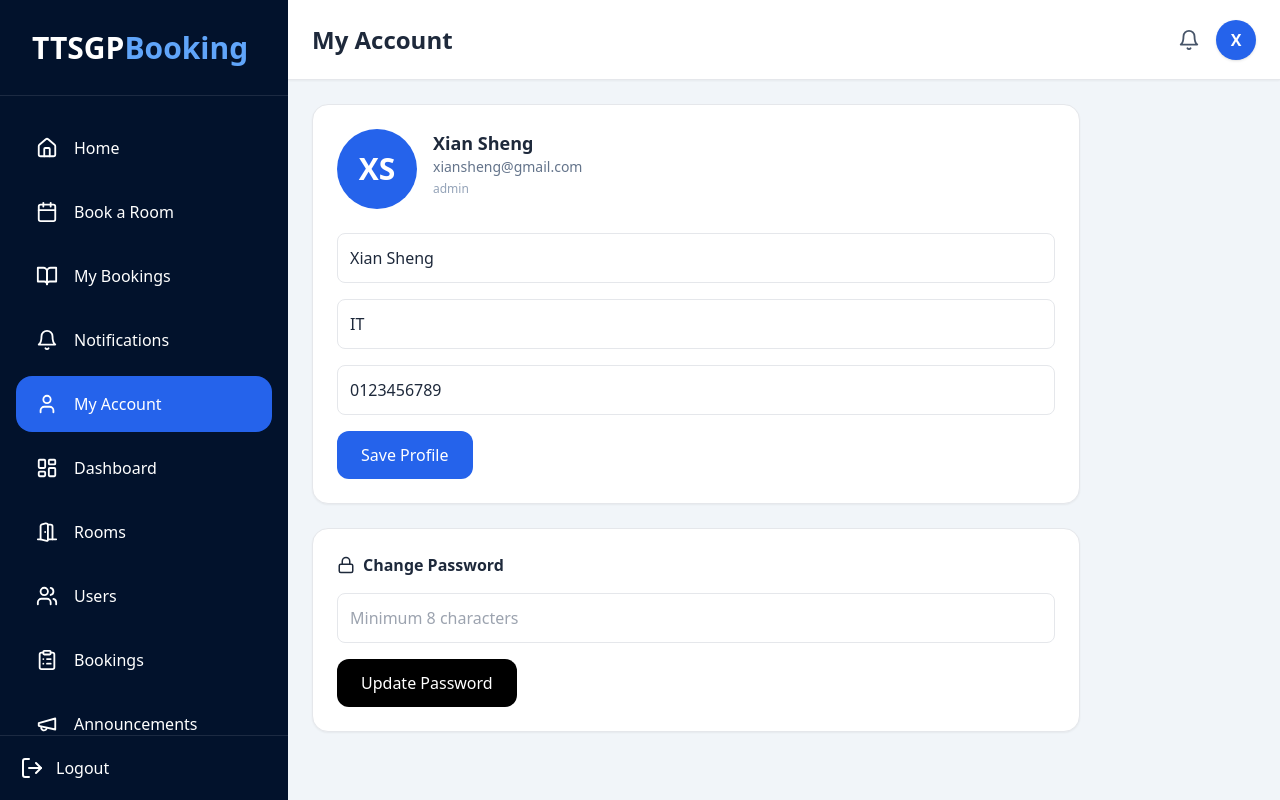
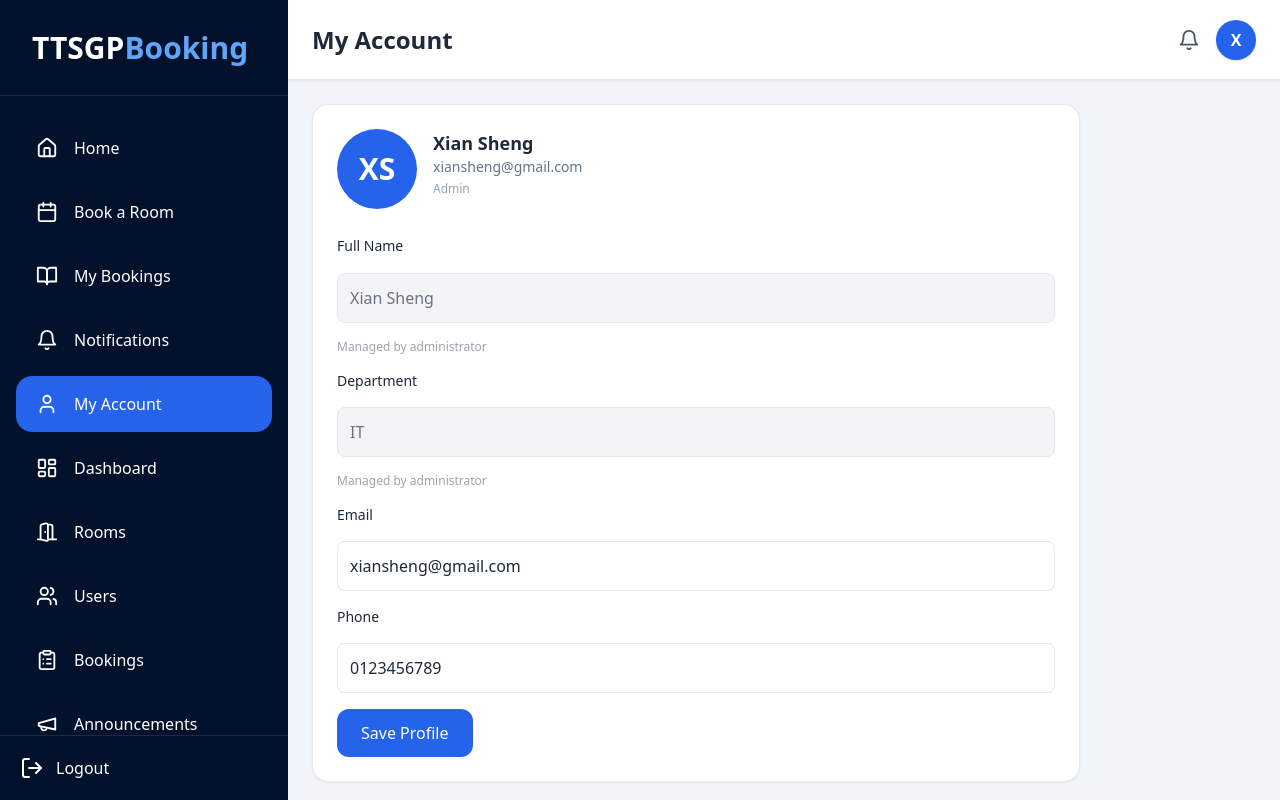
Before and after one commit to xiansheng31/TTSGP---Booking-System, a Next.js app: page /account in a window 1280 px wide. Shown: the top 800 px of the page. Built offline with nearby package versions, Linux system fonts and the light colour scheme; no server answers.

Commit message:
Update page.tsx

```diff
--- a/src/app/account/page.tsx
+++ b/src/app/account/page.tsx
@@ -1,7 +1,6 @@
 'use client'
 
 import { useState } from 'react'
-import { Lock } from 'lucide-react'
 import Sidebar from '@/components/Sidebar'
 import Navbar from '@/components/Navbar'
 import toast from 'react-hot-toast'
@@ -20,24 +19,15 @@ phone:'0123456789'
 
 }
 
-const [name,setName]=
+const [email,setEmail]=
 useState(
-user.name
+user.email
 )
 
 const [phone,setPhone]=
 useState(
 user.phone
 )
-
-const [department,setDepartment]=
-useState(
-user.department
-)
-
-const [newPassword,
-setNewPassword]=
-useState('')
 
 const [saving,setSaving]=
 useState(false)
@@ -58,31 +48,6 @@ setSaving(false)
 },1000)
 
 }
-
-
-function changePassword(){
-
-if(
-!newPassword ||
-newPassword.length<8
-){
-
-toast.error(
-'Password minimum 8 characters'
-)
-
-return
-
-}
-
-toast.success(
-'Password updated'
-)
-
-setNewPassword('')
-
-}
-
 
 
 return(
@@ -185,6 +150,7 @@ break-all
 text-xs
 text-slate-400
 mt-1
+capitalize
 ">
 
 {user.role}
@@ -201,14 +167,96 @@ mt-1
 space-y-4
 ">
 
+<label className="
+text-sm
+font-medium
+">
+
+Full Name
+
+</label>
+
 <input
-value={name}
+value={user.name}
+disabled
+className="
+w-full
+border
+rounded-lg
+p-3
+bg-gray-100
+text-gray-500
+cursor-not-allowed
+"
+/>
+
+<p className="
+text-xs
+text-gray-400
+">
+
+Managed by administrator
+
+</p>
+
+
+
+<label className="
+text-sm
+font-medium
+mt-4
+block
+">
+
+Department
+
+</label>
+
+<input
+value={user.department}
+disabled
+className="
+w-full
+border
+rounded-lg
+p-3
+bg-gray-100
+text-gray-500
+cursor-not-allowed
+"
+/>
+
+<p className="
+text-xs
+text-gray-400
+">
+
+Managed by administrator
+
+</p>
+
+
+
+<label className="
+text-sm
+font-medium
+mt-4
+block
+">
+
+Email
+
+</label>
+
+<input
+value={email}
 onChange={(e)=>
-setName(
+
+setEmail(
 e.target.value
 )
+
 }
-placeholder="Name"
 className="
 w-full
 border
@@ -218,14 +266,27 @@ p-3
 />
 
 
+
+<label className="
+text-sm
+font-medium
+mt-4
+block
+">
+
+Phone
+
+</label>
+
 <input
-value={department}
+value={phone}
 onChange={(e)=>
-setDepartment(
+
+setPhone(
 e.target.value
 )
+
 }
-placeholder="Department"
 className="
 w-full
 border
@@ -235,21 +296,6 @@ p-3
 />
 
 
-<input
-value={phone}
-onChange={(e)=>
-setPhone(
-e.target.value
-)
-}
-placeholder="Phone"
-className="
-w-full
-border
-rounded-lg
-p-3
-"
-/>
 
 <button
 onClick={
@@ -264,6 +310,7 @@ px-6
 py-3
 rounded-xl
 hover:bg-blue-700
+mt-5
 "
 >
 
@@ -283,7 +330,6 @@ saving
 
 
 
-
 <div className="
 bg-white
 rounded-2xl
@@ -292,65 +338,30 @@ p-6
 shadow-sm
 ">
 
-<div className="
-flex
-items-center
-gap-2
-mb-4
+<h3 className="
+font-semibold
+mb-3
 ">
 
-<Lock size={18}/>
-
-<h3 className="
-font-semibold
-">
-
-Change Password
+Account Security
 
 </h3>
 
+<div className="
+bg-yellow-50
+border
+border-yellow-200
+rounded-xl
+p-4
+text-sm
+text-yellow-700
+">
+
+Password updates are managed by administrators.
+
+Please contact IT if changes are required.
+
 </div>
-
-
-<input
-type="password"
-value={newPassword}
-onChange={(e)=>
-setNewPassword(
-e.target.value
-)
-}
-placeholder="
-Minimum 8 characters
-"
-className="
-w-full
-border
-rounded-lg
-p-3
-"
-/>
-
-
-<button
-onClick={
-changePassword
-}
-className="
-mt-4
-w-full
-sm:w-auto
-bg-black
-text-white
-px-6
-py-3
-rounded-xl
-"
->
-
-Update Password
-
-</button>
 
 </div>
 
```
